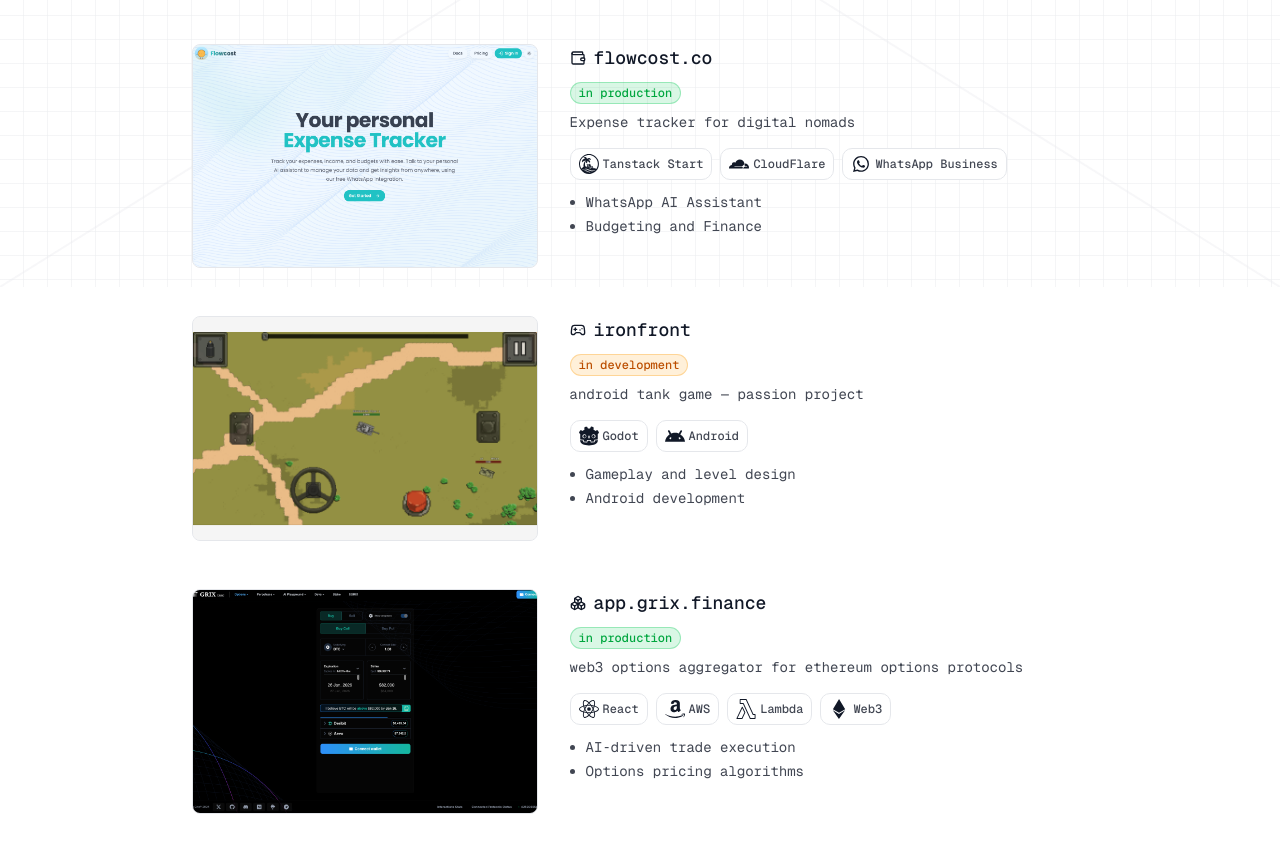
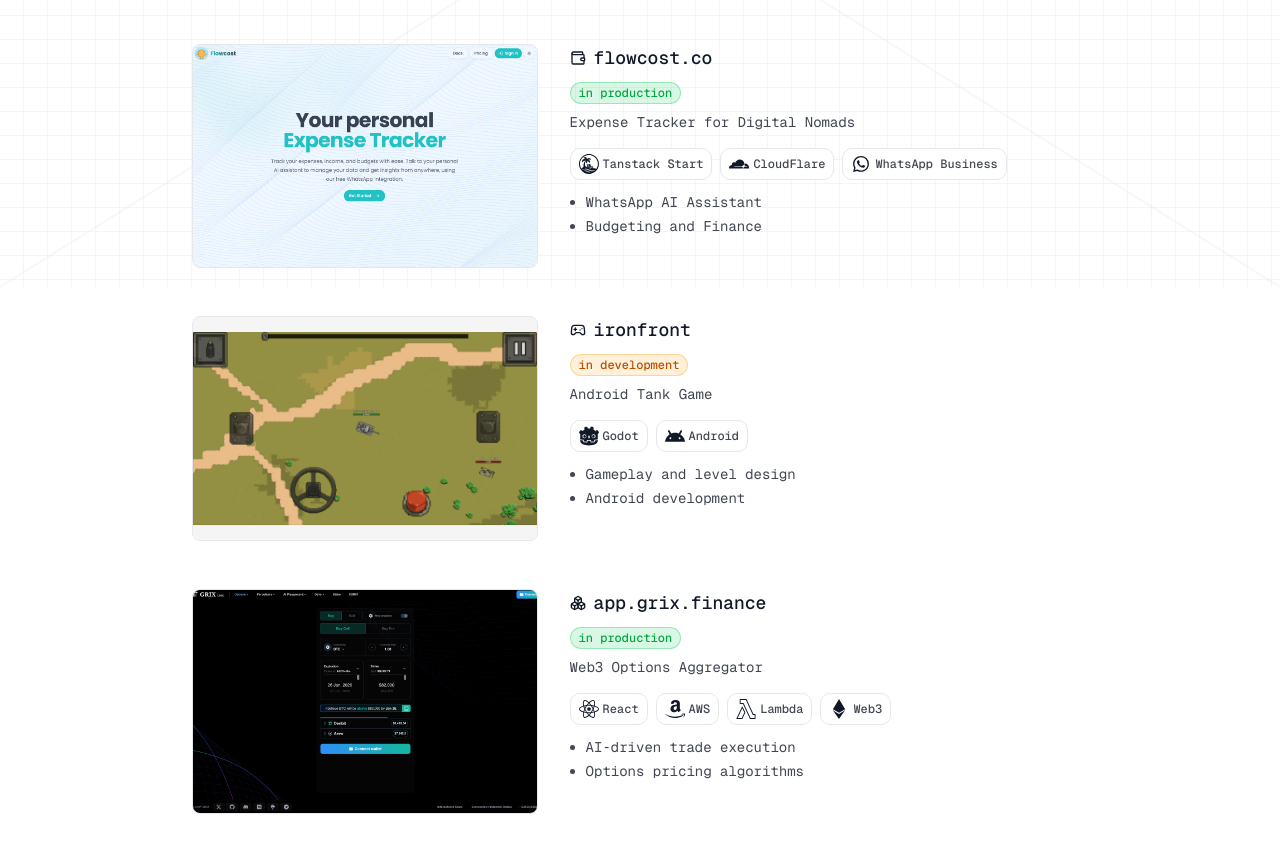
Before and after one commit to yan-vikng-dev/vikng-dev, a Next.js app: page / in a window 1280 px wide. Shown: the part 513-1376 px from the top of the page. Built offline with nearby package versions, Linux system fonts and the light colour scheme.

Commit message:
update texts

```diff
--- a/src/components/project-list.tsx
+++ b/src/components/project-list.tsx
@@ -53,7 +53,7 @@
   {
     title: "flowcost.co",
     href: "https://flowcost.co",
-    description: "Expense tracker for digital nomads",
+    description: "Expense Tracker for Digital Nomads",
     status: "in production",
     tech: ["Tanstack Start", "CloudFlare", "WhatsApp Business"],
     skills: ["WhatsApp AI Assistant", "Budgeting and Finance"],
@@ -63,7 +63,7 @@
   },
   {
     title: "ironfront",
-    description: "android tank game — passion project",
+    description: "Android Tank Game",
     status: "in development",
     tech: ["Godot", "Android"],
     skills: ["Gameplay and level design", "Android development"],
@@ -74,7 +74,7 @@
   {
     title: "app.grix.finance",
     href: "https://app.grix.finance",
-    description: "web3 options aggregator for ethereum options protocols",
+    description: "Web3 Options Aggregator",
     status: "in production",
     tech: ["React", "AWS", "Lambda", "Web3"],
     skills: ["AI‑driven trade execution", "Options pricing algorithms"],
```
